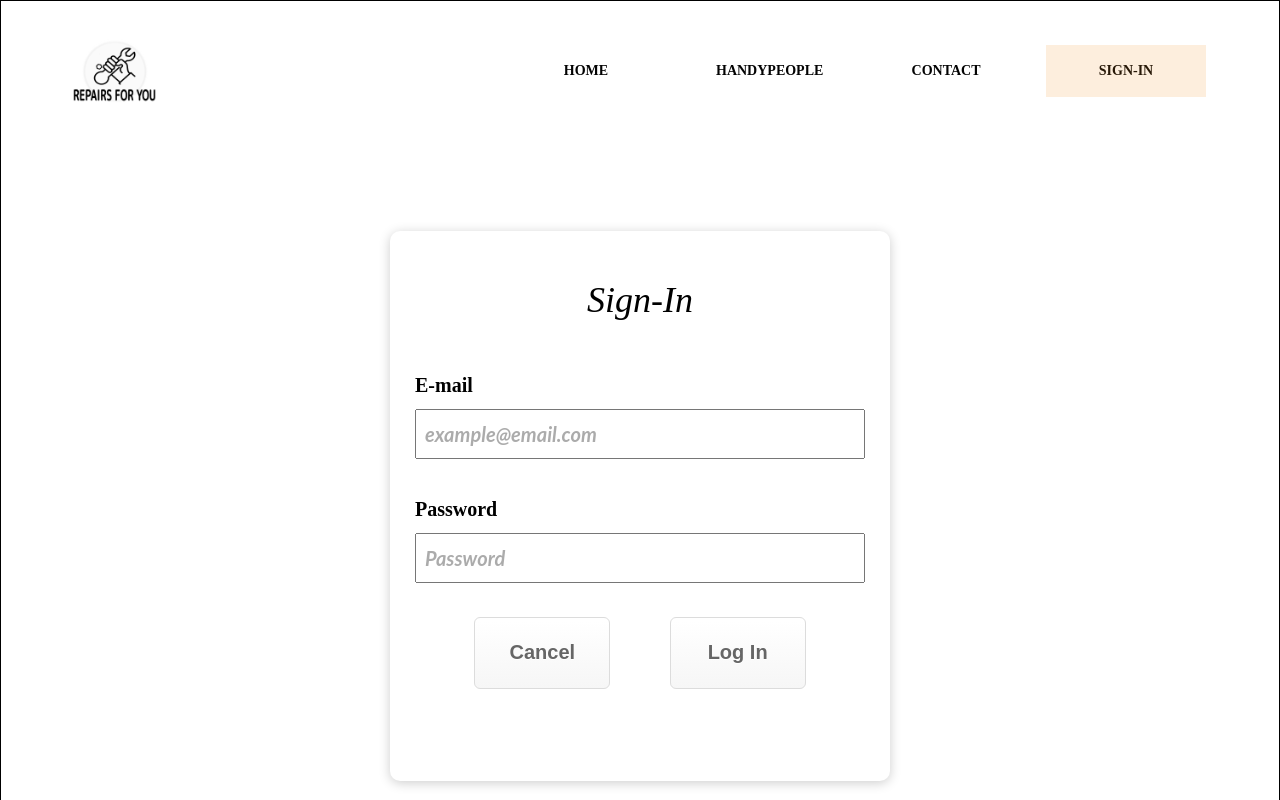
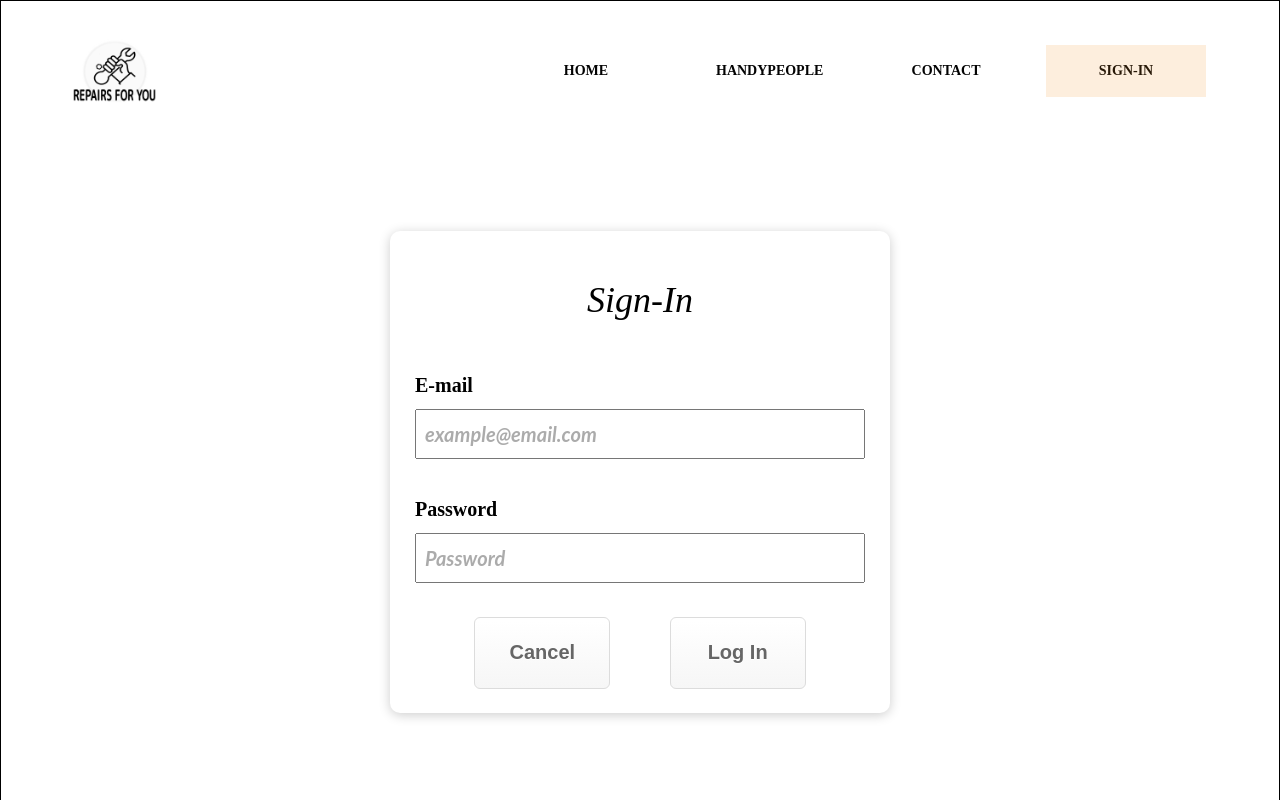
Before and after one commit to Pat-On/repairs_for_you, a React (Create React App) app in the folder client/: page /signin in a window 1280 px wide. Shown: the top 800 px of the page. Built offline with nearby package versions, Linux system fonts and the light colour scheme.

Commit message:
small fix in csign up component - styling

```diff
--- a/client/src/components/signUpForm/SignUpForm.module.css
+++ b/client/src/components/signUpForm/SignUpForm.module.css
@@ -8,12 +8,12 @@
     background-color: white;
     border-radius: 10px;
     box-shadow: 0 2px 12px rgba(0, 0, 0, 0.2);
-    height: 72vh;
+    height: auto;
     justify-content: center;
     margin: 15vh auto;
-    max-height: 550px;
+    /* max-height: 750px; */
     min-height: 480px;
-    padding-top: 2vh;
+    padding: 2vh 0 3vh;
     text-align: center;
     width: 90%;
 }
```
